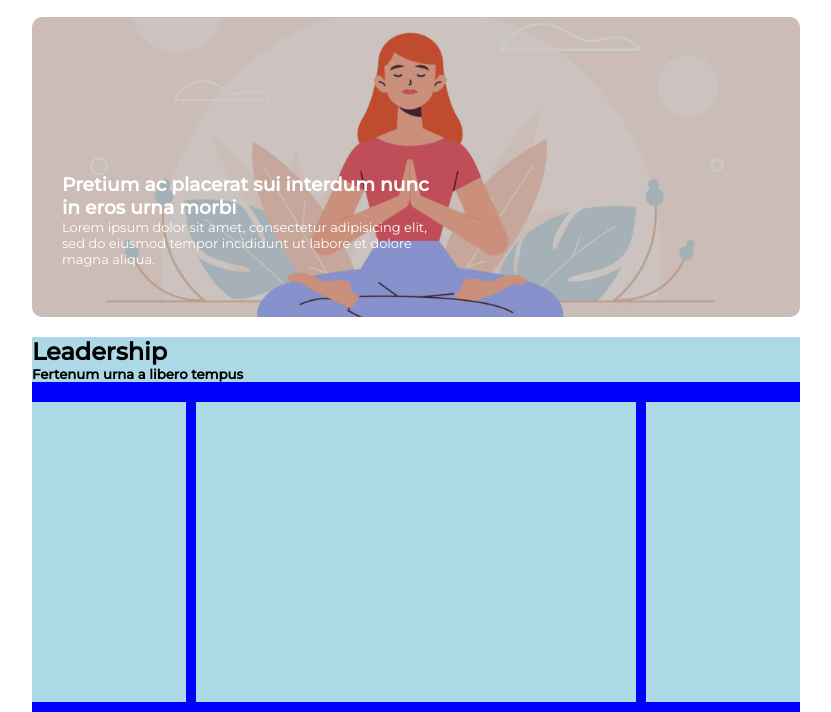
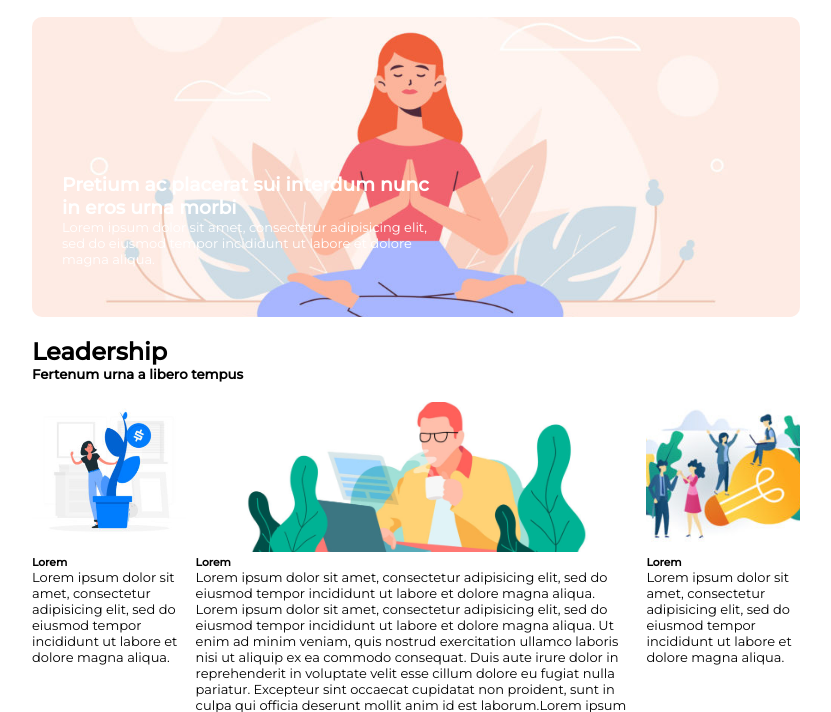
Before and after one commit to MatiaCasu/htmlcss-wp, a plain HTML site: page index.html in a window 1280 px wide. Shown: the part 88-800 px from the top of the page, without its empty margins (224-1055 px from the left). Drawn offline with Linux system fonts and the light colour scheme.

Commit message:
Corpo main-block
Struttura immagini e testo,

```diff
--- a/css/style.css
+++ b/css/style.css
@@ -56,7 +56,7 @@ header > img {
   margin: 20px 0;
 }
 
-.hero, .hero > img, .hero-overlay{
+.hero, .hero > img{
   width: 100%;
   height: 300px;
   border-radius: 10px;
@@ -64,12 +64,6 @@ header > img {
 
 .hero > img{
   object-fit: cover;
-}
-
-.hero-overlay{
-  background-color: rgba(0,0,0,0.2);
-  position: absolute;
-  bottom: 0;
 }
 
 .hero-text{
@@ -84,12 +78,7 @@ header > img {
 /* /INTESTAZIONE*/
 
 /* CORPO */
-.main-block{
-  background-color: blue;
-}
-
 .main-block > div{
-  background-color: lightblue;
   float: left;
   margin-bottom: 20px;
 }
@@ -100,14 +89,19 @@ header > img {
 
 .block-left, .block-right{
   width: 20%;
-  height: 300px;
 }
 
 .block-center{
   width: calc(60% - 20px);
-  height: 300px;
   margin: 0 10px;
 }
+
+.main-block .block-img{
+  width: 100%;
+  height: 150px;
+  object-fit: cover;
+}
+
 /* /CORPO */
 
 /* FOOTER */
--- a/index.html
+++ b/index.html
@@ -23,9 +23,9 @@
           </ul>
         </nav>
         <section class="hero">
+          <!-- <div class="hero">
+          </div> -->
           <img src="img/banner.jpg" alt="Hero Img">
-          <div class="hero-overlay">
-          </div>
           <div class="hero-text">
             <h3>Pretium ac placerat sui interdum nunc in eros urna morbi</h3>
             <p>Lorem ipsum dolor sit amet, consectetur adipisicing elit, sed do eiusmod tempor incididunt ut labore et dolore magna aliqua.</p>
@@ -43,12 +43,26 @@
             </div>
             <!-- CORPO SEZIONE PIENA -->
             <div class="block-left">
+              <img class="block-img" src="img/img-1.jpg" alt="">
+              <div class="block-text">
+                <h6>Lorem</h6>
+                <p>Lorem ipsum dolor sit amet, consectetur adipisicing elit, sed do eiusmod tempor incididunt ut labore et dolore magna aliqua. </p>
+              </div>
             </div>
             <div class="block-center">
+              <img class="block-img" src="img/banner-2.jpg" alt="">
+              <div class="block-text">
+                <h6>Lorem</h6>
+                <p>Lorem ipsum dolor sit amet, consectetur adipisicing elit, sed do eiusmod tempor incididunt ut labore et dolore magna aliqua. Lorem ipsum dolor sit amet, consectetur adipisicing elit, sed do eiusmod tempor incididunt ut labore et dolore magna aliqua. Ut enim ad minim veniam, quis nostrud exercitation ullamco laboris nisi ut aliquip ex ea commodo consequat. Duis aute irure dolor in reprehenderit in voluptate velit esse cillum dolore eu fugiat nulla pariatur. Excepteur sint occaecat cupidatat non proident, sunt in culpa qui officia deserunt mollit anim id est laborum.Lorem ipsum dolor sit amet, consectetur adipisicing elit, sed do eiusmod tempor incididunt ut labore et dolore magna aliqua. Ut enim ad minim veniam, quis nostrud exercitation ullamco laboris nisi ut aliquip ex ea commodo consequat. Duis aute irure dolor in reprehenderit in voluptate velit esse cillum dolore eu fugiat nulla pariatur. Excepteur sint occaecat cupidatat non proident, sunt in culpa qui officia deserunt mollit anim id est laborum.</p>
+              </div>
             </div>
             <div class="block-right">
+              <img class="block-img" src="img/img-3.jpg" alt="">
+              <div class="block-text">
+                <h6>Lorem</h6>
+                <p>Lorem ipsum dolor sit amet, consectetur adipisicing elit, sed do eiusmod tempor incididunt ut labore et dolore magna aliqua. </p>
+              </div>
             </div>
-            <!-- /CORPO SEZIONE PIENA -->
           </div>
         </section>
       </main>
```
